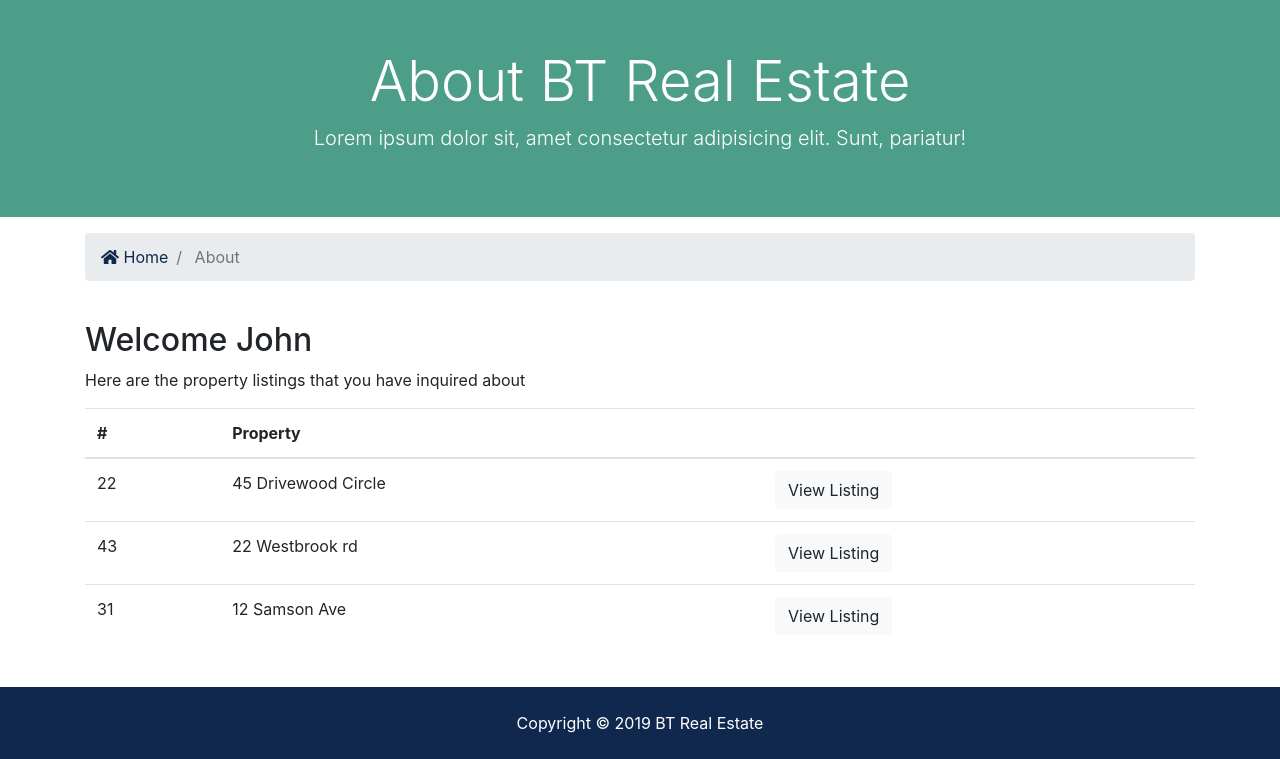
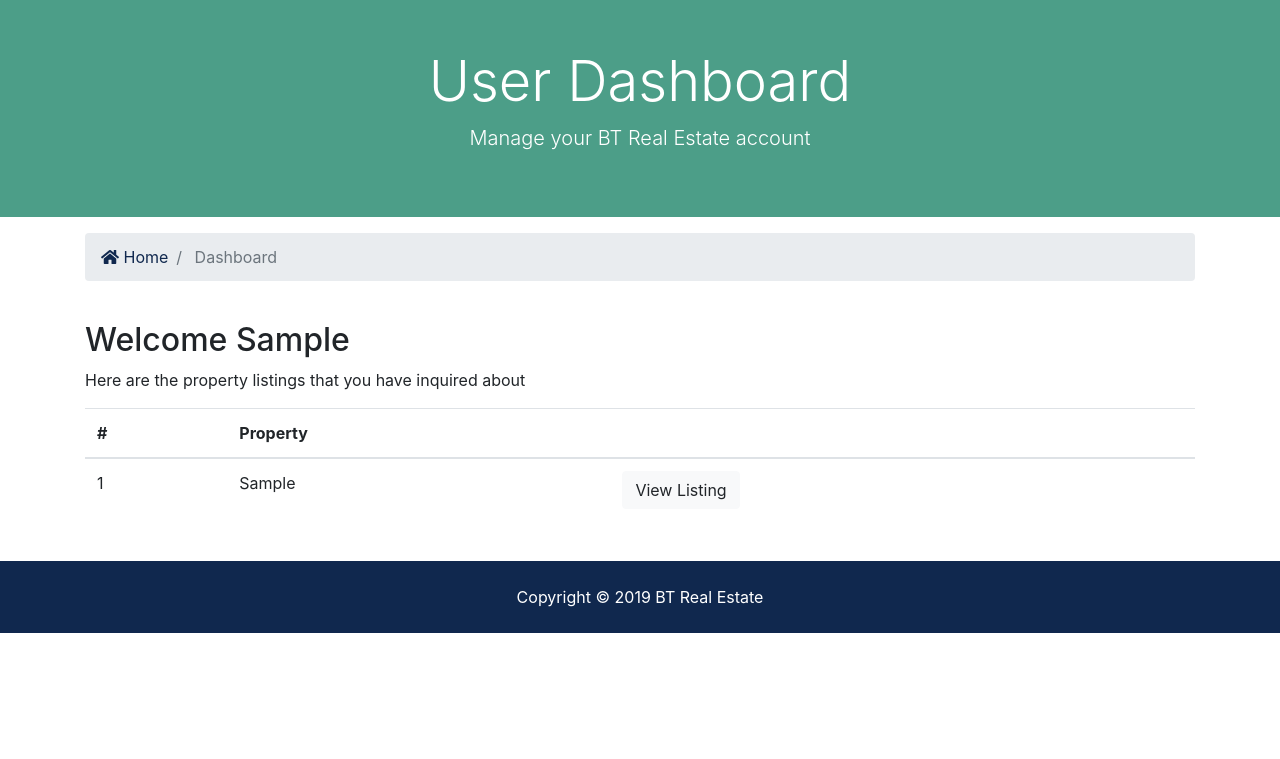
Before and after one commit to OdongoWaga/Django-Real-Estate-App, a Django app: template templates/accounts/dashboard.html in a window 1280 px wide. Shown: the part 128-887 px from the top of the page. After the commit the page ends 761 px from the top, so only its background shows below. Run offline with Django 3.2, Linux system fonts and the light colour scheme; the template is opened without the code that fills it: values that come from a table or form of the project are taken from there, others are empty; a user stored in the database is signed in; tables that the repository leaves empty hold one stand-in row (values such as "Sample post"); some libraries are stand-ins or nearby versions.

Commit message:
dasboard dynamic

```diff
--- a/templates/accounts/dashboard.html
+++ b/templates/accounts/dashboard.html
@@ -7,8 +7,8 @@
     <div class="container">
         <div class="row text-center">
             <div class="col-md-12">
-                <h1 class="display-4">About BT Real Estate</h1>
-                <p class="lead">Lorem ipsum dolor sit, amet consectetur adipisicing elit. Sunt, pariatur!</p>
+                <h1 class="display-4">User Dashboard</h1>
+                <p class="lead">Manage your BT Real Estate account</p>
             </div>
         </div>
     </div>
@@ -23,7 +23,7 @@
                     <a href="{% url 'index' %}">
                         <i class="fas fa-home"></i> Home</a>
                 </li>
-                <li class="breadcrumb-item active"> About</li>
+                <li class="breadcrumb-item active"> Dashboard</li>
             </ol>
         </nav>
     </div>
@@ -36,7 +36,8 @@
     <div class="container">
         <div class="row">
             <div class="col-md-12">
-                <h2>Welcome John</h2>
+                <h2>Welcome {{ user.first_name }}</h2>
+                {% if contacts %}
                 <p>Here are the property listings that you have inquired about</p>
                 <table class="table">
                     <thead>
@@ -47,29 +48,20 @@
                         </tr>
                     </thead>
                     <tbody>
+                        {% for contact in contacts %}
                         <tr>
-                            <td>22</td>
-                            <td>45 Drivewood Circle</td>
+                            <td>{{ contact.id }}</td>
+                            <td>{{ contact.listing }}</td>
                             <td>
-                                <a class="btn btn-light" href="#">View Listing</a>
+                                <a class="btn btn-light" href="{% url 'listing' contact.listing_id %}">View Listing</a>
                             </td>
                         </tr>
-                        <tr>
-                            <td>43</td>
-                            <td>22 Westbrook rd</td>
-                            <td>
-                                <a class="btn btn-light" href="#">View Listing</a>
-                            </td>
-                        </tr>
-                        <tr>
-                            <td>31</td>
-                            <td>12 Samson Ave</td>
-                            <td>
-                                <a class="btn btn-light" href="#">View Listing</a>
-                            </td>
-                        </tr>
+                        {% endfor %}
                     </tbody>
                 </table>
+                {% else %}
+                <p>You have not made any inquiries</p>
+                {% endif %}
             </div>
         </div>
     </div>
```
